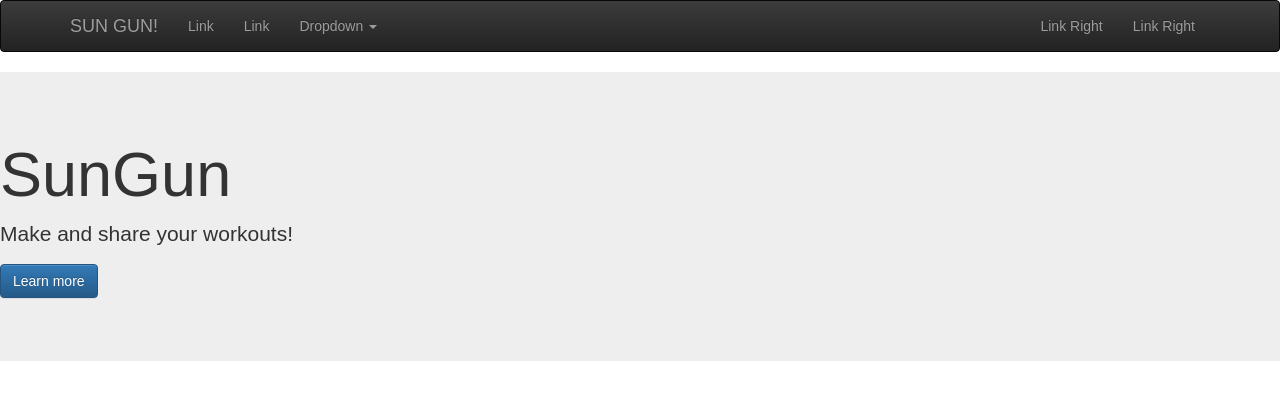
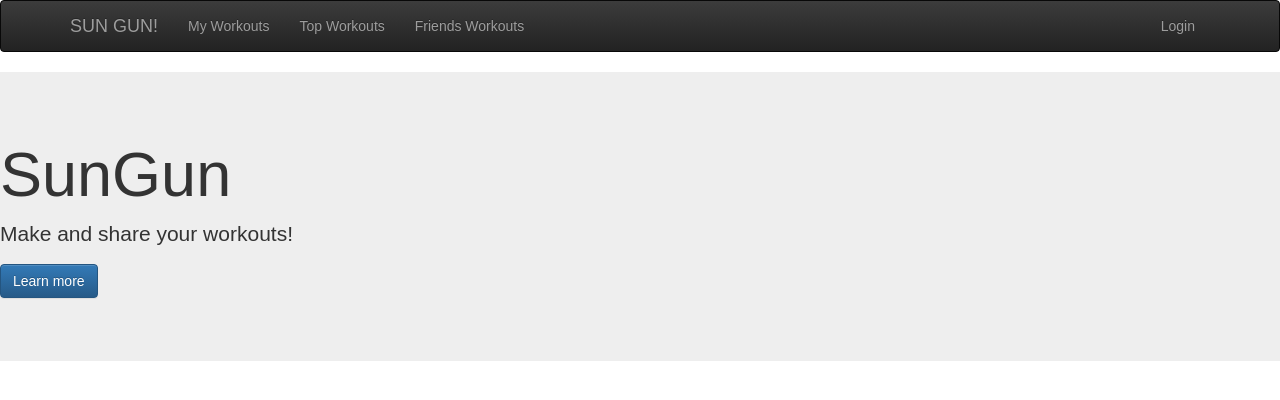
Before and after one commit to rcabral90/sungun, a React (Create React App) app in the folder client/: page / in a window 1280 px wide. Shown: the top 400 px of the page. Built offline with nearby package versions, Linux system fonts and the light colour scheme.

Commit message:
edits to nav and started on login

```diff
--- a/client/src/components/home.js
+++ b/client/src/components/home.js
@@ -1,11 +1,11 @@
 import React from 'react';
 import {Jumbotron, Button} from 'react-bootstrap'
-import Top_nav from './navigation/top_nav'
+import TopNav from './navigation/topNav'
 
 const Home = (props) => {
     return (
         <div>
-            <Top_nav/>
+            <TopNav/>
             <Jumbotron id="main">
                 <h1>SunGun</h1>
                 <p>
--- /dev/null
+++ b/client/src/components/login.js
@@ -0,0 +1,60 @@
+import React from 'react'
+import {FormGroup, ControlLabel, FormControl, HelpBlock} from 'react-bootstrap'
+
+class Form extends React.Component {
+    constructor(props, context) {
+        super(props, context);
+
+        this.handleChange = this
+            .handleChange
+            .bind(this);
+
+        this.state = {
+            value: ''
+        };
+    }
+
+    getValidationState() {
+        const length = this.state.value.length;
+        if (length > 10)
+            return 'success';
+        else if (length > 5)
+            return 'warning';
+        else if (length > 0)
+            return 'error';
+        return null;
+    }
+
+    handleChange(e) {
+        this.setState({value: e.target.value});
+    }
+
+    render() {
+        return (
+            <form>
+                <FormGroup
+                    controlId="formBasicText"
+                    validationState={this.getValidationState()}>
+                    <ControlLabel>Working example with validation</ControlLabel>
+                    <FormControl
+                        type="text"
+                        value={this.state.value}
+                        placeholder="Enter text"
+                        onChange={this.handleChange}/>
+                    <FormControl.Feedback/>
+                    <HelpBlock>Validation is based on string length.</HelpBlock>
+                </FormGroup>
+            </form>
+        );
+    }
+}
+
+
+export default Form;
+// render(<FormExample/>);
+
+// export default Login = (props) => {
+//     return (
+//         <div></div>
+//     );
+// }
--- a/client/src/components/navigation/top_nav.js
+++ b/client/src/components/navigation/topNav.js
@@ -1,5 +1,25 @@
 import React from 'react';
 import {Navbar, Nav, NavItem, MenuItem, NavDropdown} from 'react-bootstrap';
+
+const renderDropDown = (props) => {
+    if (props) {
+        return (
+            <NavDropdown eventKey={1} title="userName" id="userSettings">
+                <MenuItem eventKey={1.1}>changePassword</MenuItem>
+                <MenuItem eventKey={1.2}>Another action</MenuItem>
+                <MenuItem eventKey={1.3}>Something else here</MenuItem>
+                <MenuItem divider/>
+                <MenuItem eventKey={1.3}>Separated link</MenuItem>
+            </NavDropdown>
+        )
+    } else {
+        return (
+            <NavItem eventKey={1} href="/login">
+                Login
+            </NavItem>
+        )
+    }
+}
 
 const Top_nav = () => {
     return (
@@ -14,26 +34,17 @@ const Top_nav = () => {
                 <Navbar.Collapse>
                     <Nav>
                         <NavItem eventKey={1} href="#">
-                            Link
+                            My Workouts
                         </NavItem>
                         <NavItem eventKey={2} href="#">
-                            Link
+                            Top Workouts
                         </NavItem>
-                        <NavDropdown eventKey={3} title="Dropdown" id="basic-nav-dropdown">
-                            <MenuItem eventKey={3.1}>Action</MenuItem>
-                            <MenuItem eventKey={3.2}>Another action</MenuItem>
-                            <MenuItem eventKey={3.3}>Something else here</MenuItem>
-                            <MenuItem divider/>
-                            <MenuItem eventKey={3.3}>Separated link</MenuItem>
-                        </NavDropdown>
+                        <NavItem eventKey={2} href="#">
+                            Friends Workouts
+                        </NavItem>
                     </Nav>
                     <Nav pullRight>
-                        <NavItem eventKey={1} href="#">
-                            Link Right
-                        </NavItem>
-                        <NavItem eventKey={2} href="#">
-                            Link Right
-                        </NavItem>
+                        {renderDropDown()}
                     </Nav>
                 </Navbar.Collapse>
             </Navbar>
--- a/client/src/routes.js
+++ b/client/src/routes.js
@@ -1,12 +1,14 @@
 import React from 'react'
 import { Switch, Route } from 'react-router-dom'
 import Home from './components/home'
+import Login from './components/login'
 
 
 const Main = () => (
   <main>
     <Switch>
       <Route exact path='/' component={Home}/>
+      <Route path='/login' compenent={Login}/>
     </Switch>
   </main>
 )
--- a/package.json
+++ b/package.json
@@ -8,14 +8,14 @@
   },
   "dependencies": {
     "express": "^4.16.2",
+    "mongodb": "^3.0.3",
     "nodemon": "^1.15.1",
     "react": "^16.2.0",
     "react-bootstrap": "^0.32.1",
     "react-dom": "^16.2.0",
     "react-router-dom": "^4.2.2",
     "react-scripts": "1.1.0",
-    "react-scroll-to-component": "^1.0.2",
-    "mongodb": "^3.0.2"
+    "react-scroll-to-component": "^1.0.2"
   },
   "devDependencies": {
     "concurrently": "^3.5.0"
```
Also changed, not shown: 1 other file (tests, documents, lock files or other folders).
